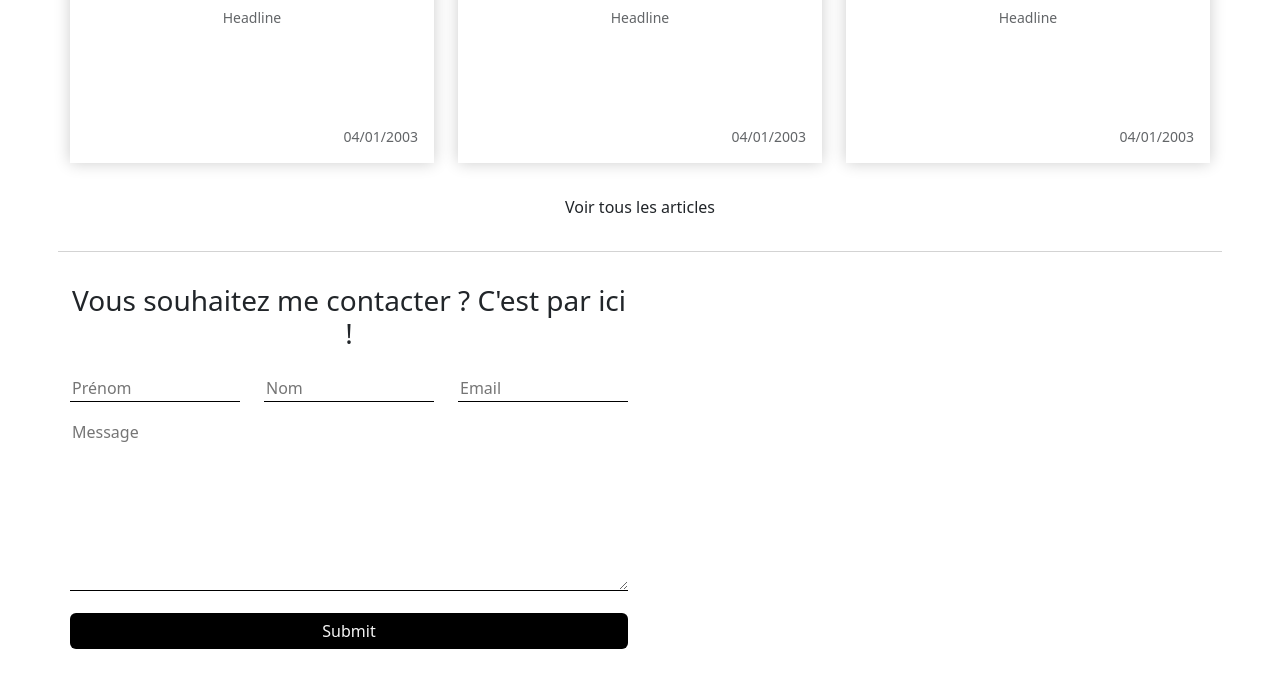
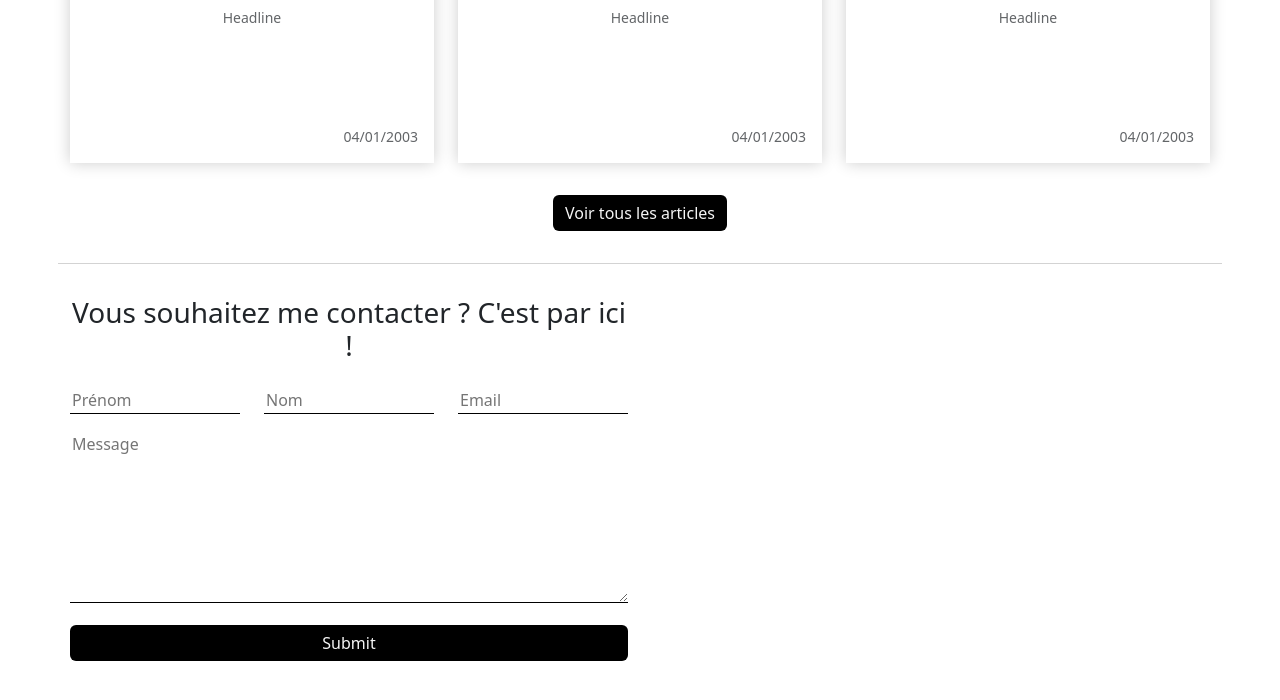
Before and after one commit to Simoncharbonnier/OCP5, a PHP site: page / in a window 1280 px wide. Shown: the part 939-1639 px from the top of the page. Run offline with PHP 8.4, Linux system fonts and the light colour scheme.

Commit message:
fix: style

```diff
--- a/app/views/home/index.php
+++ b/app/views/home/index.php
@@ -9,7 +9,7 @@
     <div class="col-md-9">
       <div class="presentation-header">
         <h2>Qui suis-je ?</h2>
-        <a href="assets/CV.pdf" target="_blank">Voir mon CV</a>
+        <a href="assets/CV.pdf" target="_blank" class="btn">Voir mon CV</a>
       </div>
       <p class="text">Lorem ipsum dolor, sit amet consectetur adipisicing elit. Magnam quidem ipsum ullam perferendis, voluptatum provident natus, delectus numquam maxime molestias soluta atque autem alias deleniti explicabo ipsam sint aspernatur quaerat dolores eum unde cum eligendi dicta. Soluta, quos at quaerat maxime veniam neque similique quibusdam ipsum quam provident, optio dolorem. Beatae omnis temporibus assumenda ipsa nemo, laboriosam cupiditate deleniti soluta earum qui laborum ducimus. Tempora consectetur dolore reprehenderit maiores sint deleniti tempore! Sit placeat animi, unde atque vel repellat doloribus velit, accusamus exercitationem sed tenetur. Quis ratione autem exercitationem delectus, quae magnam quod placeat consequatur iusto! Mollitia sequi non tempora?</p>
     </div>
@@ -65,7 +65,7 @@
         </div>
       </div>
       <div class="link-all">
-        <a href="?controller=post&action=index">Voir tous les articles</a>
+        <a href="?controller=post&action=index" class="btn">Voir tous les articles</a>
       </div>
     </div>
   </div>
--- a/assets/css/home.css
+++ b/assets/css/home.css
@@ -18,10 +18,6 @@
   display: flex;
   justify-content: space-between;
   align-items: center;
-}
-
-.presentation-header a:hover {
-  text-decoration: underline;
 }
 
 .presentation h2 {
@@ -77,9 +73,3 @@
   border-bottom: 1px solid black;
   outline: none;
 }
-
-#form-contact .btn-submit {
-  background-color: black;
-  color: whitesmoke;
-  border: none;
-}
```
